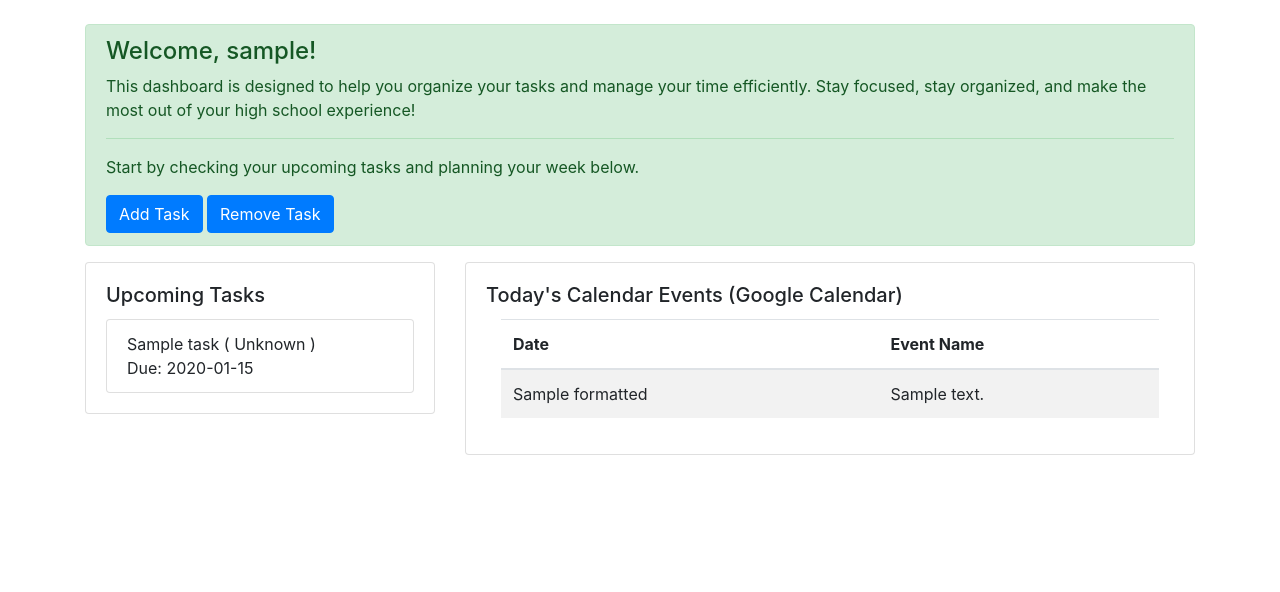
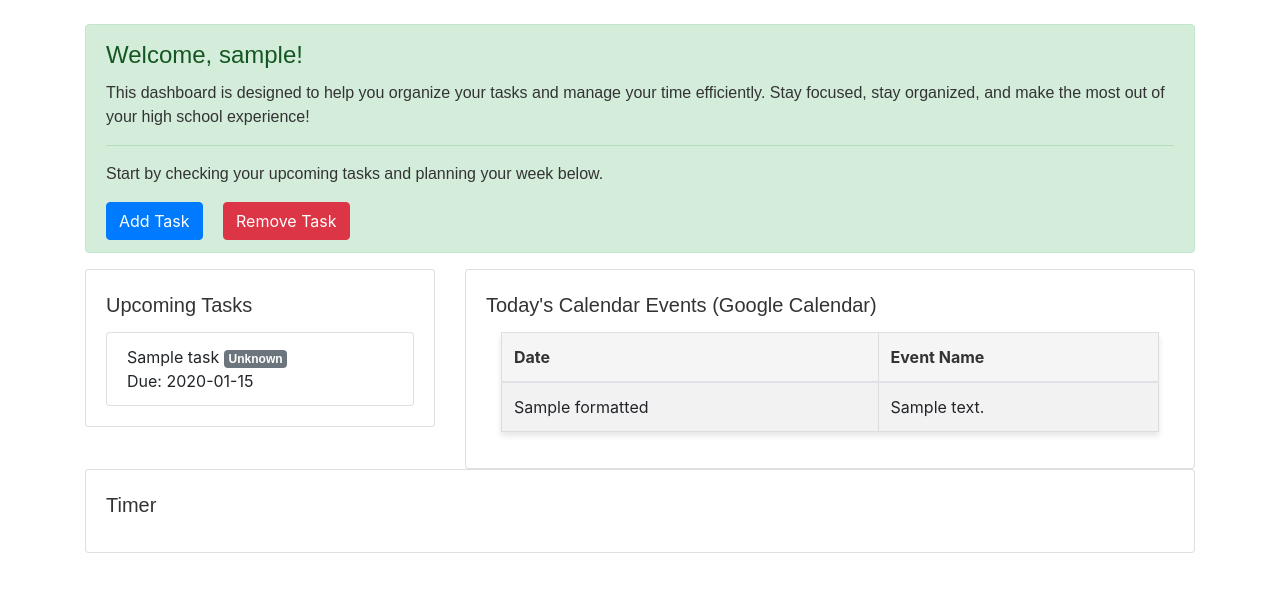
Before and after one commit to Nazchanel/time-management, a Flask app: template templates/home.html in a window 1280 px wide. Shown: the part 56-648 px from the top of the page. Run offline with Flask 3, Linux system fonts and the light colour scheme; the template is opened without the code that fills it: most values are stand-ins (such as "Sample title", 1, 10 or a date in 2020); some libraries are stand-ins or nearby versions.

Commit message:
Implemented Some UI Changes

```diff
--- a/templates/hac-grades.html
+++ b/templates/hac-grades.html
@@ -11,6 +11,7 @@
 <div class="container">
     <div class="nav-wrapper">
       <div class="left-side">
+        <link rel="shortcut icon" href="{{ url_for('static', filename='favicon.ico') }}">
         <div class="brand">
           <div>HAC Assignments</div>
         </div>
--- a/templates/home.html
+++ b/templates/home.html
@@ -3,8 +3,12 @@
 <head>
   <meta charset="UTF-8">
   <meta name="viewport" content="width=device-width, initial-scale=1.0">
+  <!-- Add Bootstrap CSS -->
   <link rel="stylesheet" href="https://maxcdn.bootstrapcdn.com/bootstrap/4.5.2/css/bootstrap.min.css">
   <title>Time Management Dashboard</title>
+  <script src="{{ url_for('static', filename='timer-script.js') }}"></script>
+  <link rel="stylesheet" href="{{ url_for('static', filename='styles.css') }}">
+  <link rel="shortcut icon" href="{{ url_for('static', filename='favicon.ico') }}">
 </head>
 <body>
   <nav class="navbar navbar-expand-lg navbar-dark bg-dark">
@@ -31,8 +35,8 @@
         <hr>
         <p class="mb-0">Start by checking your upcoming tasks and planning your week below.</p>
         <!-- Add a button to go to the task adding page -->
-        <a href="/tasks" class="btn btn-primary mt-3">Add Task</a>
-        <a href="/remove-tasks" class="btn btn-primary mt-3">Remove Task</a>
+        <a href="/tasks" class="btn btn-primary mt-3 mr-3">Add Task</a>
+        <a href="/remove-tasks" class="btn btn-danger mt-3">Remove Task</a>
       </div>
 
       <div class="row">
@@ -44,18 +48,17 @@
               <ul class="list-group">
                 {% for task, priority, duedates in tasks_and_priorities %}
                 <li class="list-group-item">
-                  {{ task }} (
+                  {{ task }}
                   {% if priority == 1 %}
-                  Very Important
+                  <span class="badge badge-danger">Very Important</span>
                   {% elif priority == 0 %}
-                  Important
+                  <span class="badge badge-warning">Important</span>
                   {% elif priority == -1 %}
-                  Not Important
+                  <span class="badge badge-secondary">Not Important</span>
                   {% else %}
-                  Unknown
+                  <span class="badge badge-secondary">Unknown</span>
                   {% endif %}
-                  )
-                  <br>Due: {{duedates}}
+                  <br>Due: {{ duedates }}
                 </li>
                 {% endfor %}
               </ul>
@@ -88,9 +91,15 @@
           </div>
         </div>
       </div>
-    </div>
+      <div class="card">
+        <div class="card-body">
+          <h5 class="card-title">Timer</h5>
 
-    <!-- Bootstrap JS and dependencies (jQuery) -->
+          </div>
+        </div>
+      </div>
+
+    <!-- Add Bootstrap JS and dependencies (jQuery) -->
     <script src="https://code.jquery.com/jquery-3.5.1.slim.min.js"></script>
     <script src="https://cdn.jsdelivr.net/npm/@popperjs/core@2.9.3/dist/umd/popper.min.js"></script>
     <script src="https://stackpath.bootstrapcdn.com/bootstrap/4.5.2/js/bootstrap.min.js"></script>
--- a/templates/login-message.html
+++ b/templates/login-message.html
@@ -4,6 +4,7 @@
   <meta charset="UTF-8">
   <meta name="viewport" content="width=device-width, initial-scale=1.0">
   <link rel="stylesheet" href="https://maxcdn.bootstrapcdn.com/bootstrap/4.5.2/css/bootstrap.min.css">
+  <link rel="shortcut icon" href="{{ url_for('static', filename='favicon.ico') }}">
   <title>Sign Up Message</title>
 </head>
 <body>
--- a/templates/task-addition.html
+++ b/templates/task-addition.html
@@ -3,8 +3,9 @@
 <head>
     <meta charset="UTF-8">
     <meta name="viewport" content="width=device-width, initial-scale=1.0">
-    <title>To-Do List</title>
+    <title>Add Tasks</title>
     <link rel="stylesheet" href="{{ url_for('static', filename='style.css') }}">
+    <link rel="shortcut icon" href="{{ url_for('static', filename='favicon.ico') }}">
     <style>
         /* Add this style for the dummy navigation button */
         .nav-button {
@@ -22,7 +23,7 @@
 </head>
 <body>
     <div class="container">
-        <h1>To-Do List</h1>
+        <h1>Add Task</h1>
 
         <!-- Dummy navigation button in the top right corner -->
         <a href="/save-tasks" class="nav-button">Save Tasks</a>
--- a/templates/task-removal.html
+++ b/templates/task-removal.html
@@ -3,6 +3,7 @@
 
 <head>
     <title>Task Removal</title>
+    <link rel="shortcut icon" href="{{ url_for('static', filename='favicon.ico') }}">
     <!-- Include Bootstrap CSS -->
     <link rel="stylesheet" href="https://stackpath.bootstrapcdn.com/bootstrap/4.5.2/css/bootstrap.min.css">
     <style>
--- a/templates/timer-set.html
+++ b/templates/timer-set.html
@@ -3,6 +3,7 @@
 <head>
     <meta charset="UTF-8">
     <meta name="viewport" content="width=device-width, initial-scale=1.0">
+    <link rel="shortcut icon" href="{{ url_for('static', filename='favicon.ico') }}">
     <title>Countdown Timer</title>
 </head>
 <body>
--- a/templates/timer.html
+++ b/templates/timer.html
@@ -5,6 +5,7 @@
     <meta name="viewport" content="width=device-width, initial-scale=1.0">
     <title>Timer</title>
     <script src="https://code.jquery.com/jquery-3.6.4.min.js"></script>
+    <link rel="shortcut icon" href="{{ url_for('static', filename='favicon.ico') }}">
 </head>
 <body>
     <h2>Remaining Time:</h2>
```
Also changed, not shown: templates/login.html (+13 -2 lines), templates/signup.html (+8 -1 lines), static/profile.png (added), 1 other file.
